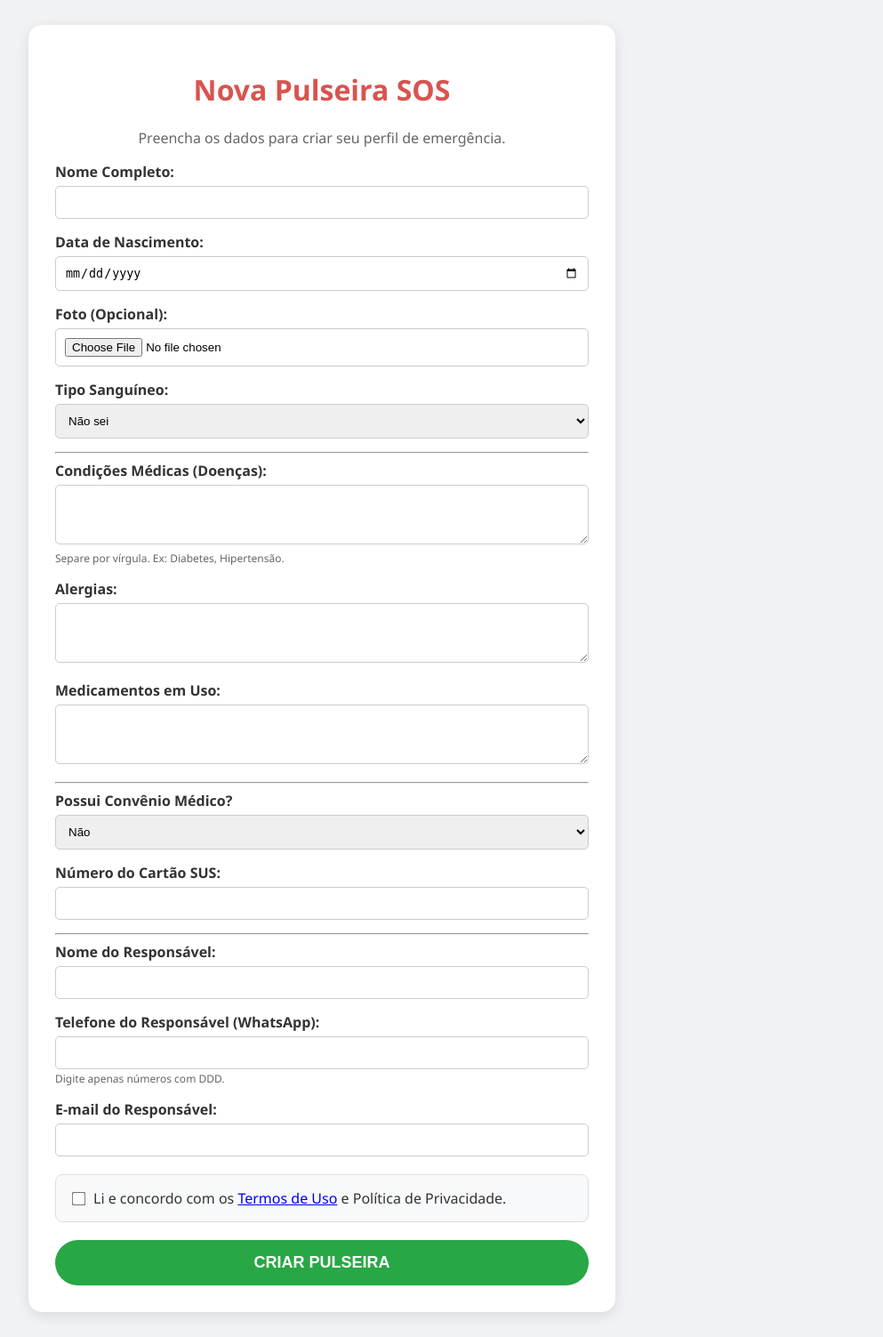
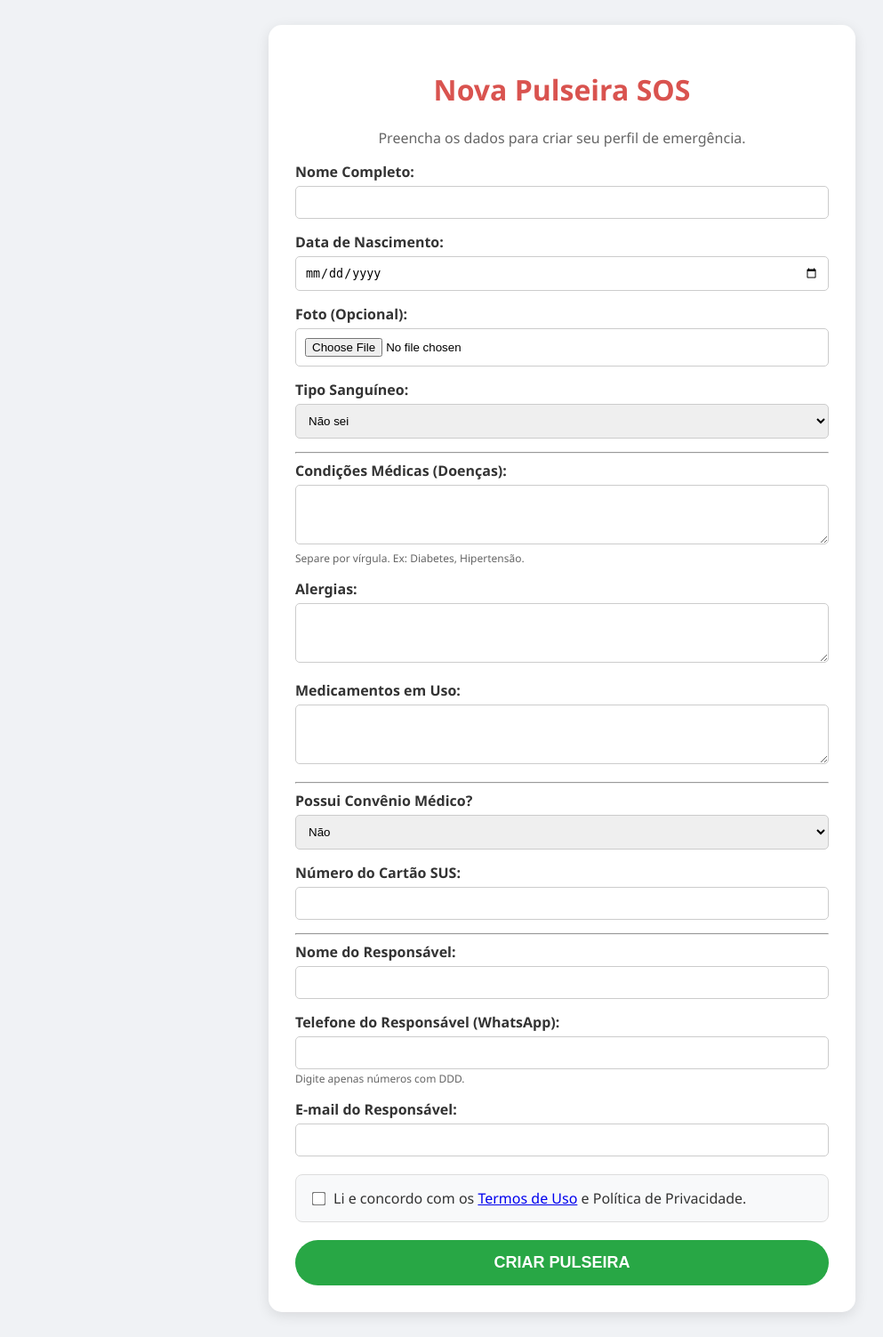
Before and after one commit to Jessica-G-arcia/Pulseira, a Django app: page /adicionar-pulseira/ in a window 1280 px wide. Shown: the whole page at 89% size, without its empty margins (8-1001 px from the left). Run offline with Django 5.2, Linux system fonts and the light colour scheme; the visitor is signed in with stand-in values (Sample User, id 1); some libraries are stand-ins or nearby versions.

Commit message:
pulseira

```diff
--- a/core/templates/core/cadastro.html
+++ b/core/templates/core/cadastro.html
@@ -8,7 +8,7 @@
     <link rel="stylesheet" href="https://cdnjs.cloudflare.com/ajax/libs/intl-tel-input/17.0.8/css/intlTelInput.css"/>
     <style>
         body { font-family: 'Segoe UI', sans-serif; background: #f0f2f5; padding: 20px; }
-        .container { max-width: 600px; margin: 0 12px; background: white; padding: 30px; border-radius: 15px; box-shadow: 0 4px 15px rgba(0,0,0,0.1); }
+        .container { max-width: 600px; margin: 0 auto; background: white; padding: 30px; border-radius: 15px; box-shadow: 0 4px 15px rgba(0,0,0,0.1); }
         h1 { text-align: center; color: #d9534f; }
         .form-group { margin-bottom: 15px; }
         label { font-weight: bold; display: block; margin-bottom: 5px; color: #333; }
```
